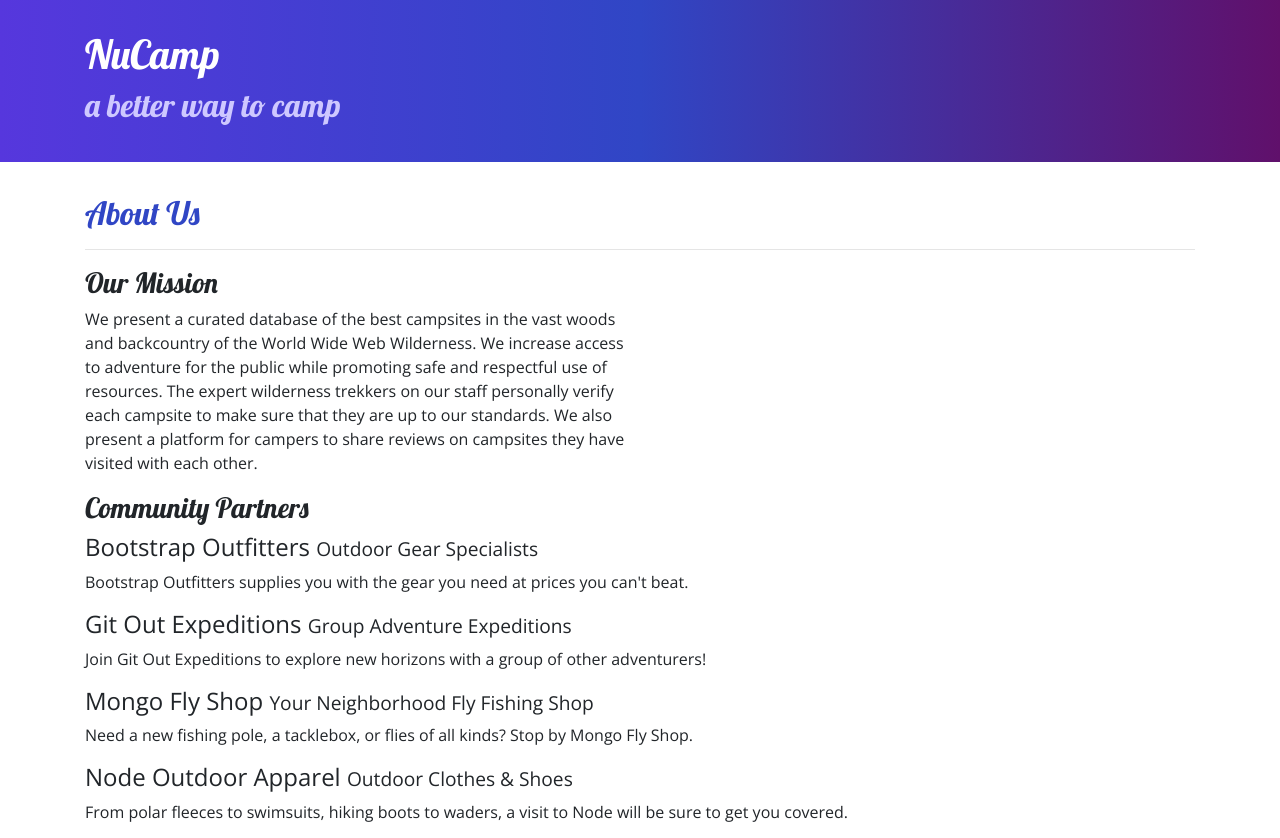
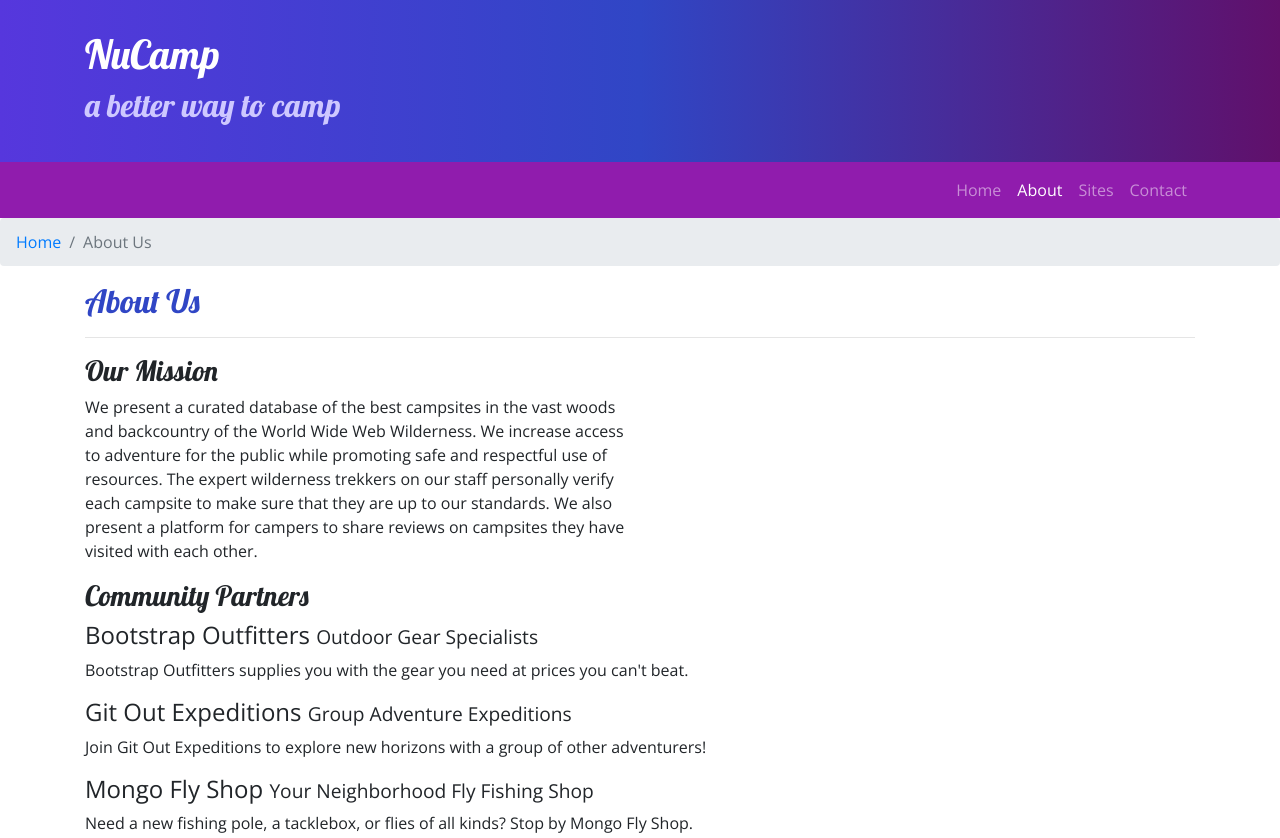
Before and after one commit to daveyloder/NucampSite, a website: page aboutus.html in a window 1280 px wide. Shown: the top 838 px of the page. Drawn offline with nearby package versions, Linux system fonts and the light colour scheme.

Commit message:
Navbar and Breadcrumbs

```diff
--- a/aboutus.html
+++ b/aboutus.html
@@ -29,7 +29,25 @@
             </div>
         </div>
     </header>
-
+    <nav class="navbar navbar-expand-sm navbar-dark sticky-top">
+        <div class="container">
+            <div class="collapse navbar-collapse" id="nucampNavbar"></div>
+            <ul class="navbar-nav">
+                <li class="nav-item"><a class="nav-link" href="index.html">Home</a></li>
+                <li class="nav-item active"><a class="nav-link" href="#">About</a></li>
+                <li class="nav-item"><a class="nav-link" href="#">Sites</a></li>
+                <li class="nav-item"><a class="nav-link" href="#">Contact</a></li>
+            </ul>
+            </div>
+        </div>
+        <button class="navbar-toggler" type="button" data-toggle="collapse" data-target="#nucampNavbar">
+            <span class="navbar-toggler-icon"></span>
+        </button>
+    </nav>
+    <ol class="breadcrumb">
+        <li class="breadcrumb-item"><a href="index.html">Home</a></li>
+        <li class="breadcrumb-item active">About Us</li>
+    </ol>
     <div class="container">
         <div class="row">
             <div class="col-12">
--- a/css/styles.css
+++ b/css/styles.css
@@ -20,6 +20,7 @@ footer {
 }
 
 .jumbotron {
+    margin: 0;
     padding: 30px;
     background-image: linear-gradient(to right, #5637DD, #3046C5, #60106B);
     color: white;
@@ -30,3 +31,6 @@ footer {
     border-bottom: 1px ridge;
     min-height: 200px;
 }
+.navbar {
+    background-color: #901cad;
+}
```
Also changed, not shown: index.html (+16 -0 lines).
